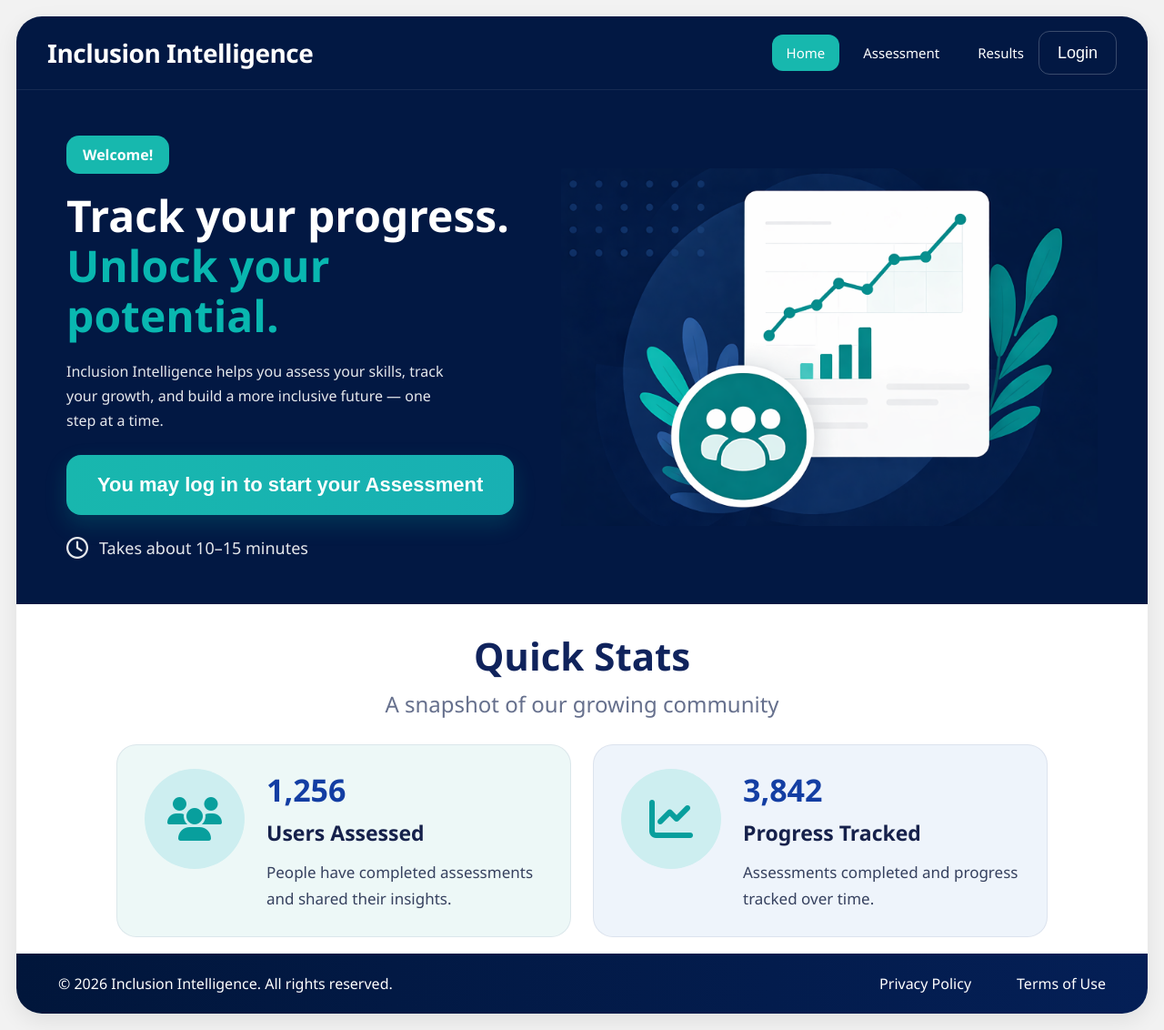
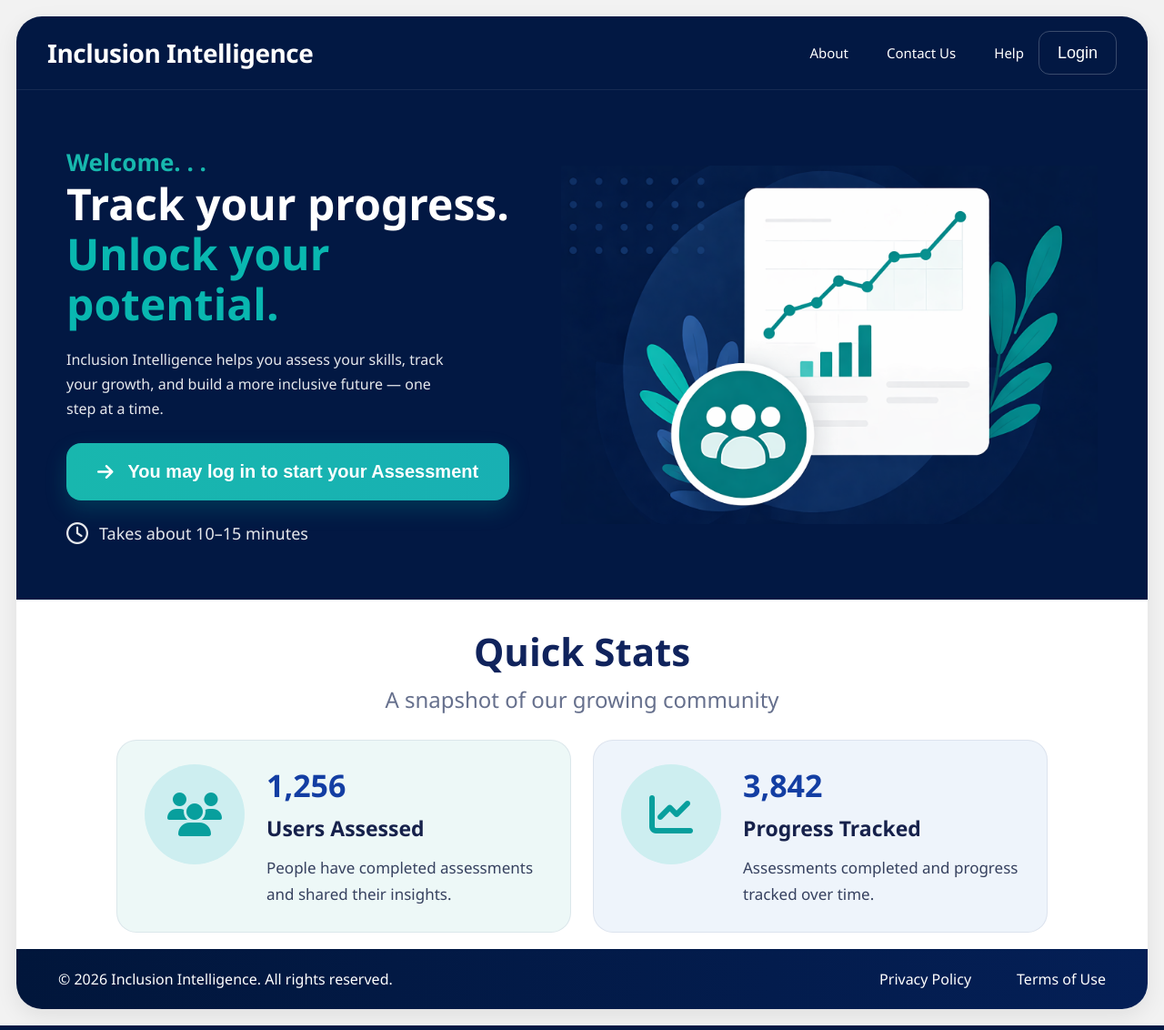
Before and after one commit to ai-virtualahan/Inclusion-Intelligence-System, a Flask app: page / in a window 1280 px wide. Shown: the whole page at 91% size. Run offline with Flask 3, Linux system fonts and the light colour scheme.

Commit message:
Make some changes as per advised on home page

```diff
--- a/static/css/home.css
+++ b/static/css/home.css
@@ -142,14 +142,9 @@ body {
 }
 
 .welcome-badge {
-  display: inline-block;
-  background: #17b8ae;
-  color: white;
-  font-size: 16px;
-  font-weight: 600;
-  padding: 10px 18px;
-  border-radius: 14px;
-  margin-bottom: 18px;
+  font-size: 26px;
+  font-weight: bold;
+  color: #17b8ae;
 }
 
 .hero-left h2 {
@@ -193,7 +188,7 @@ body {
   color: white;
   border: none;
   border-radius: 16px;
-  font-size: 22px;
+  font-size: 20px;
   font-weight: 600;
   padding: 20px 34px;
   display: inline-flex;
@@ -201,6 +196,7 @@ body {
   gap: 16px;
   cursor: pointer;
   box-shadow: 0 10px 24px rgba(0, 196, 178, 0.18);
+  text-align: left;
 }
 
 .time-note {
--- a/templates/home.html
+++ b/templates/home.html
@@ -17,9 +17,9 @@
       </div>
 
       <nav class="nav-links">
-        <a href="#" class="active">Home</a>
-        <a href="#" onclick="goToAssessment(event)">Assessment</a>
-        <a href="#">Results</a>
+        <a href="#">About</a>
+        <a href="#">Contact Us</a>
+        <a href="#">Help</a>
       </nav>
 
       <div class="nav-actions">
@@ -30,7 +30,7 @@
     <!-- HERO -->
     <section class="hero-section">
       <div class="hero-left">
-        <span class="welcome-badge" id="welcomeText">Welcome!</span>
+        <span class="welcome-badge" id="welcomeText">Welcome. . .</span>
 
         <h2>
           Track your progress.<br>
@@ -45,7 +45,7 @@
 
         <button class="start-btn" id="startBtn">
           <i class="fa-solid fa-arrow-right"></i>
-          Start Assessment
+          You may log in to start your Assessment
         </button>
 
         <div class="time-note">
@@ -142,10 +142,6 @@
           btn.textContent = "Logout";
           welcome.textContent = "Welcome back!";
           startBtn.innerHTML = '<i class="fa-solid fa-arrow-right"></i> Start Assessment';
-        } else {
-          btn.textContent = "Login";
-          welcome.textContent = "Welcome!";
-          startBtn.innerHTML = 'You may log in to start your Assessment';
         }
       }
 
--- a/templates/login.html
+++ b/templates/login.html
@@ -427,7 +427,7 @@ body {
     alert("Login successful!");
 
     // redirect to home page
-    window.location.href = "/";
+    window.location.href = "/assessment";
   }
 </script>
 </body>
```
